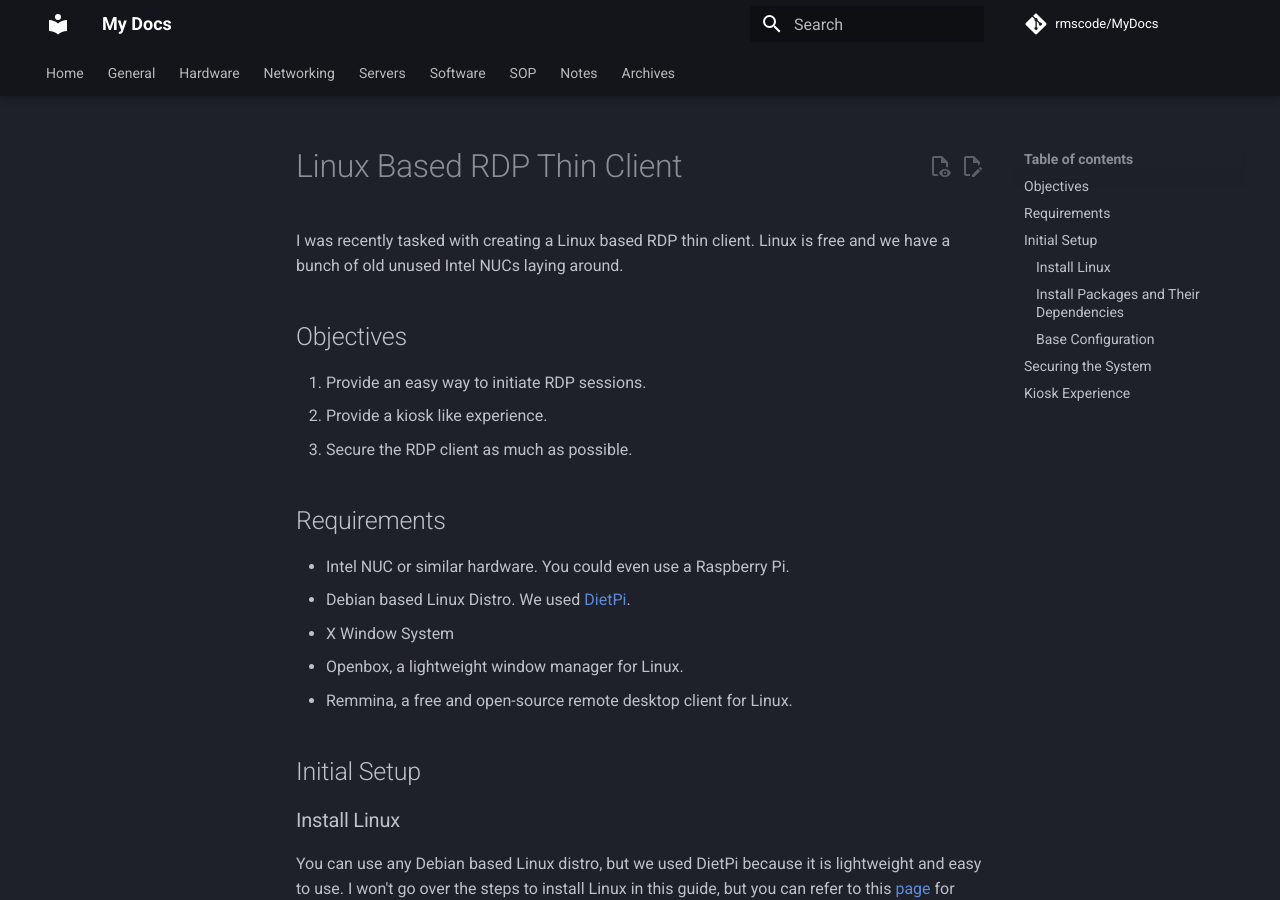
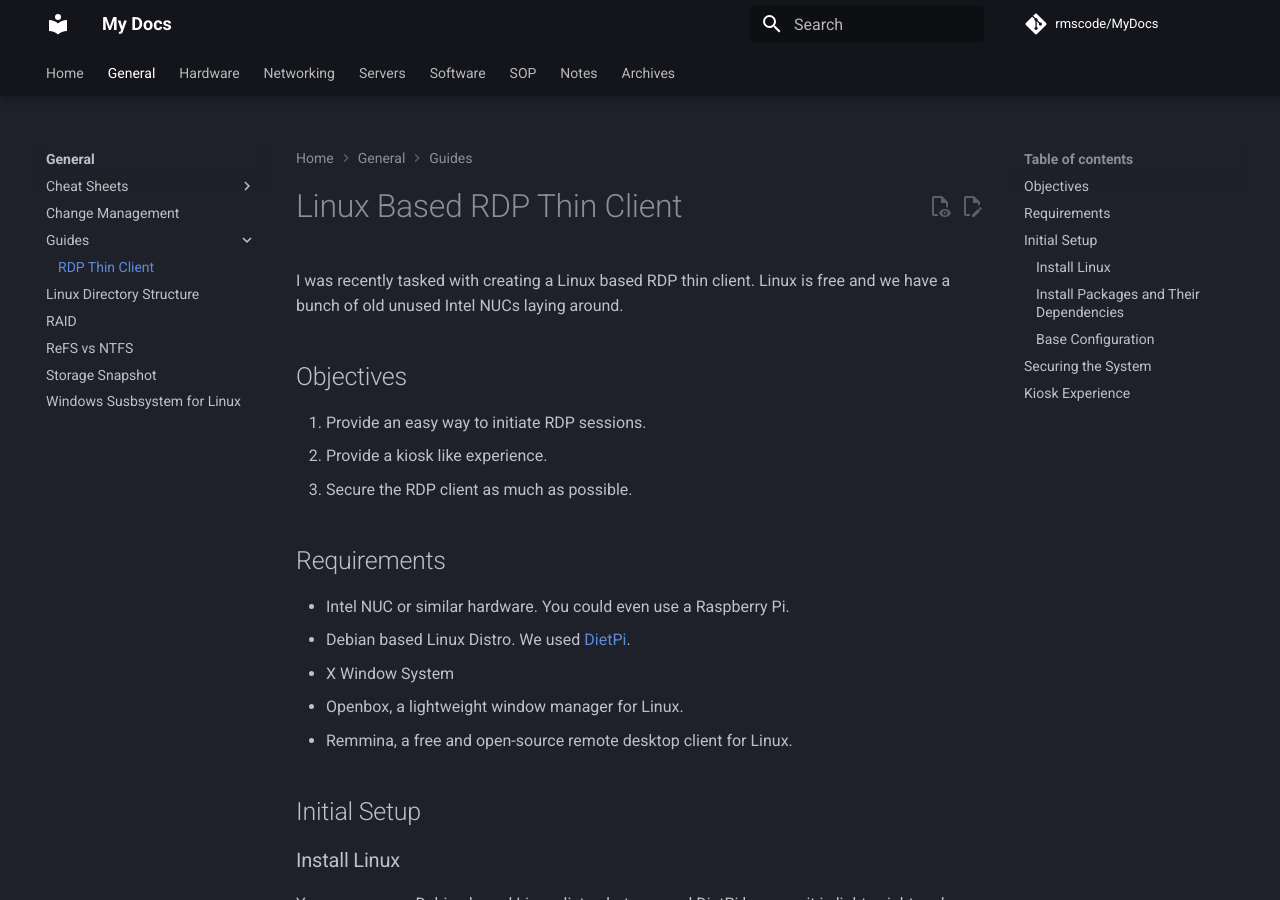
Before and after one commit to rmscode/binary-garden, an MkDocs documentation site: the page built from docs/general/guides/remmina-thin-client.md, in a window 1280 px wide and 900 px high. Built offline with MkDocs 1.6.1 and Material for MkDocs 9.7.7, drawn with Linux system fonts in a browser that asks for light colours; comment, search, counter and statistics services are not loaded.

Commit message:
Docs: Update nav

```diff
--- a/mkdocs.yml
+++ b/mkdocs.yml
@@ -115,6 +115,8 @@
       - Linux Cheat Sheet: general/cheat-sheets/linux-cheat-sheet.md
       - Dell OS9 Cheat Sheet: general/cheat-sheets/dell-os9-cheat-sheet.md
     - Change Management: general/change-management.md
+    - Guides:
+      - RDP Thin Client: general/guides/remmina-thin-client.md
     - Linux Directory Structure: general/linux-directory-structure.md
     - RAID: general/raid.md
     - ReFS vs NTFS: general/refs-vs-ntfs.md
```
Also changed, not shown: docs/general/guides/index.md (deleted, +0 -1 lines).
